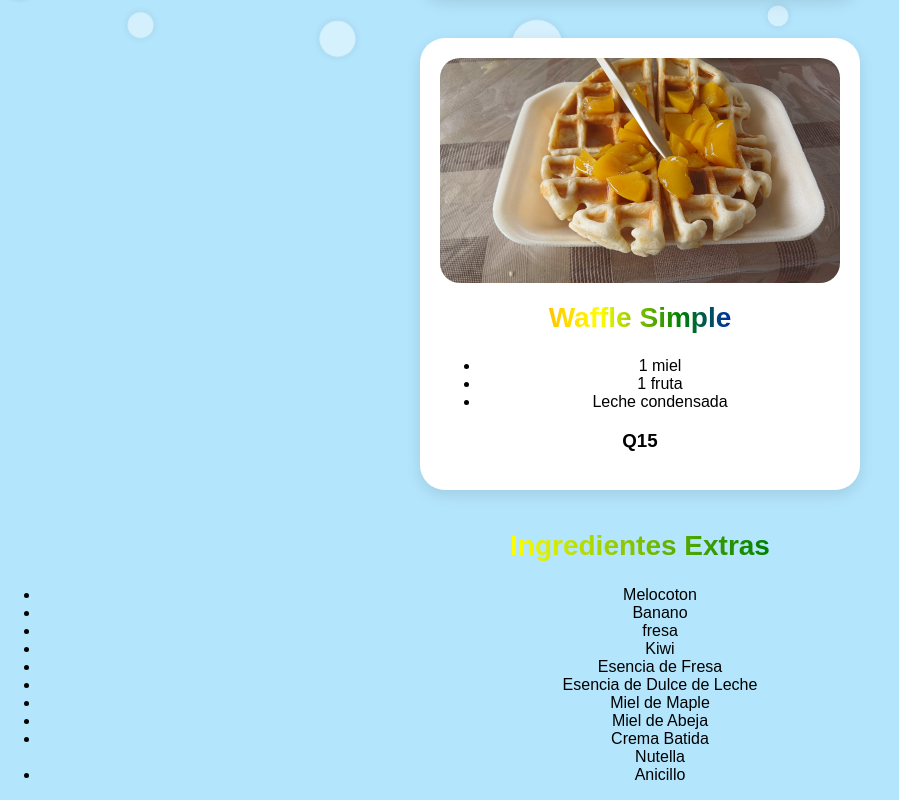
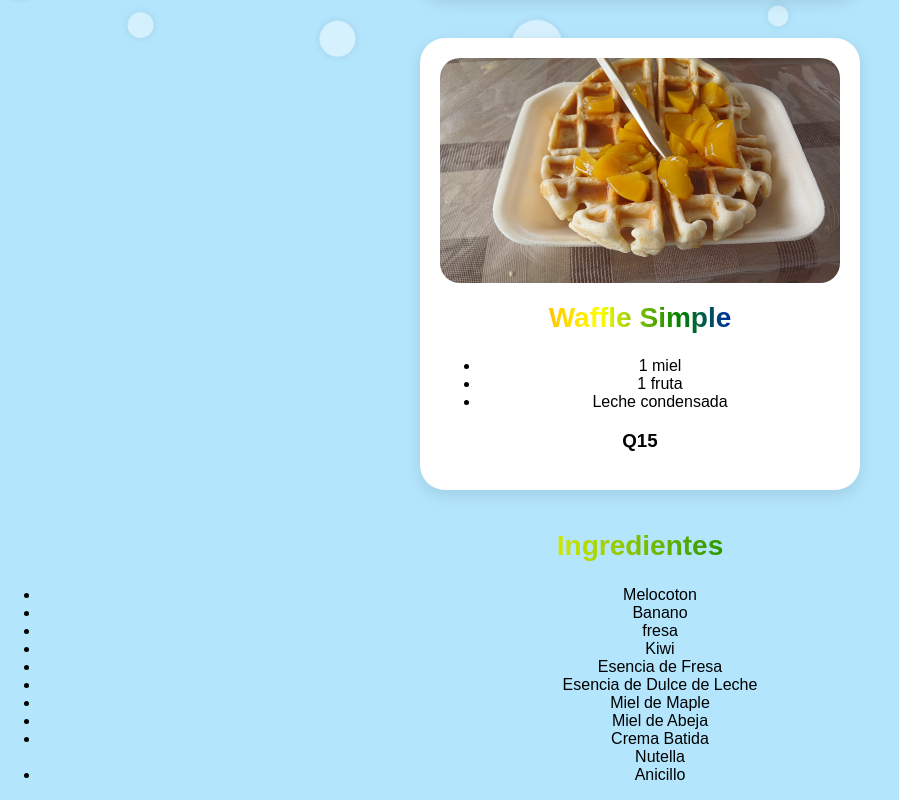
Before and after one commit to leandrochavez026-code/waffles-riquisimos, a plain HTML site: page index.html in a window 1280 px wide. Shown: the part 754-1554 px from the top of the page, without its empty margins (0-899 px from the left). Drawn offline with Linux system fonts and the light colour scheme.

Commit message:
Update index.html

```diff
--- a/index.html
+++ b/index.html
@@ -41,7 +41,7 @@
 
   <!-- Apartado adicional -->
   <section id="Ver mas ingredientes">
-    <h2 class="titulo-degradado">Ingredientes Extras</h2>
+    <h2 class="titulo-degradado">Ingredientes</h2>
     <ul> <li> Melocoton </li> <li> Banano </li> <li> fresa </li> <li> Kiwi </li>
     <li> Esencia de Fresa </li> <li> Esencia de Dulce de Leche </li>
     <li> Miel de Maple </li> <li> Miel de Abeja </li>
```
